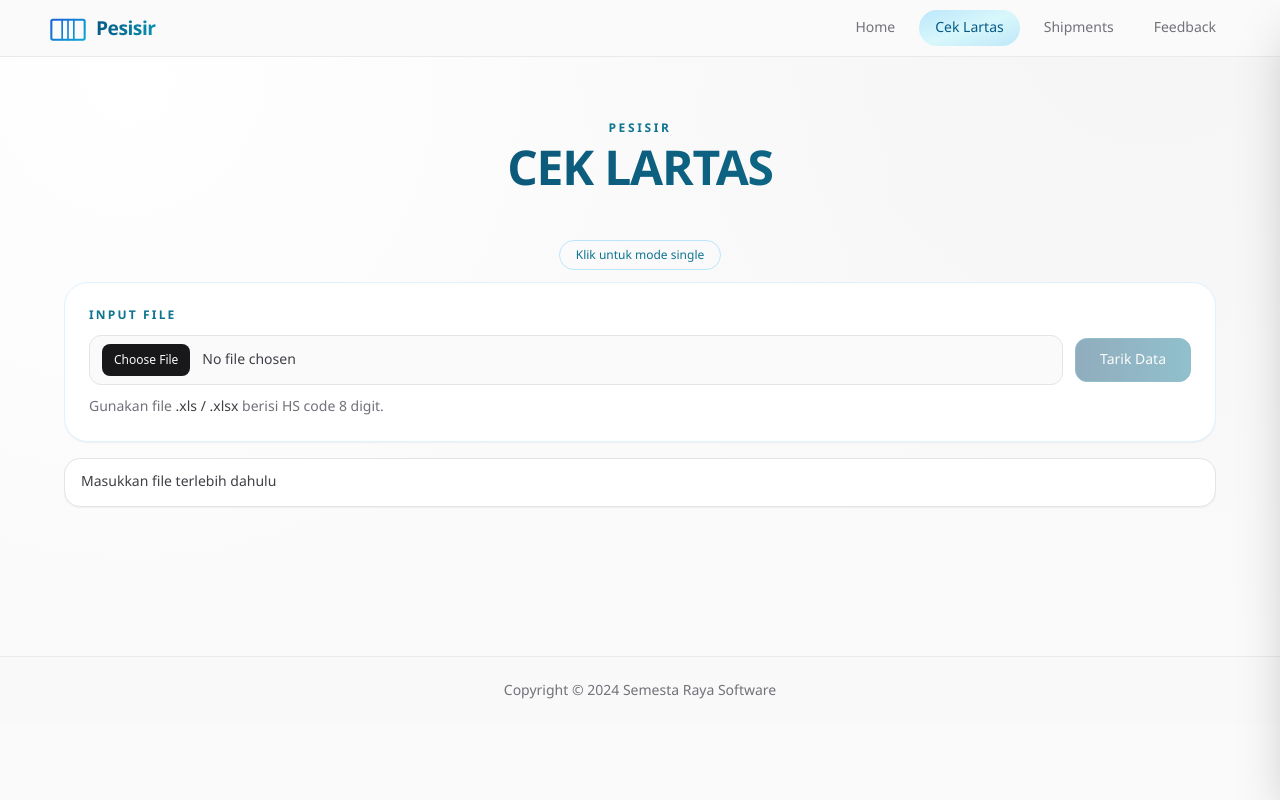
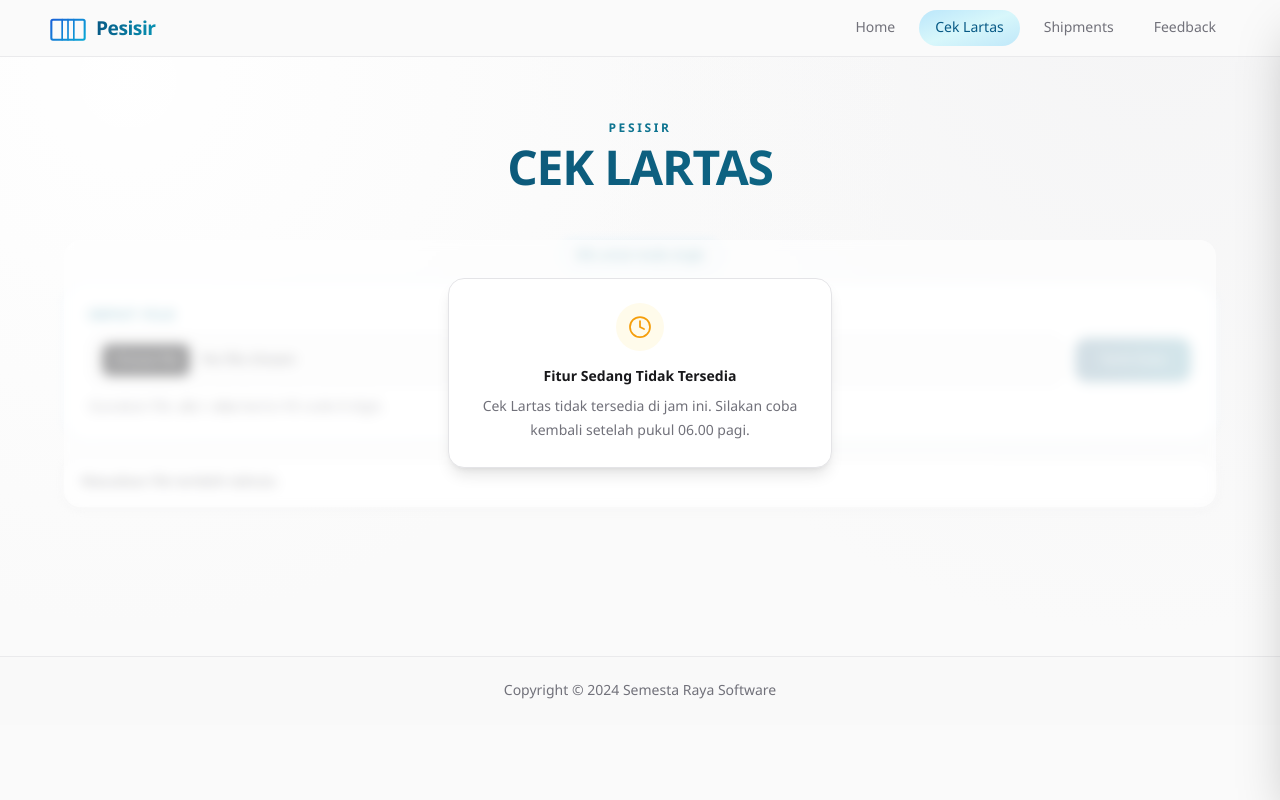
Before and after one commit to apktntaj/insscan, a Next.js app: page /cek-lartas in a window 1280 px wide. Built offline with nearby package versions, Linux system fonts and the light colour scheme.

Commit message:
cek-lartas blur page

```diff
--- a/app/cek-lartas/page.jsx
+++ b/app/cek-lartas/page.jsx
@@ -1,7 +1,4 @@
-import { Title, CekLartasScanner } from "../presentation/components";
-
-const PAGE_TITLE = "CEK LARTAS";
-const PAGE_DESCRIPTION = [];
+import CekLartasPageClient from "../presentation/components/features/CekLartasPage";
 
 export const metadata = {
   title: "Cek Lartas",
@@ -29,14 +26,10 @@ export const metadata = {
 };
 
 /**
- * Cek Lartas Page
- * @description Halaman utama untuk fitur Cek Lartas
+ * Cek Lartas Page (Server Component)
+ * Metadata diekspor dari sini, konten didelegasikan ke Client Component
+ * agar maintenance window check bisa menggunakan hooks.
  */
 export default function CekLartasPage() {
-  return (
-    <div className="mx-auto w-full max-w-6xl space-y-4">
-      <Title title={PAGE_TITLE} descs={PAGE_DESCRIPTION} variant="modern" eyebrow="Pesisir" />
-      <CekLartasScanner />
-    </div>
-  );
+  return <CekLartasPageClient />;
 }
--- a/app/page.jsx
+++ b/app/page.jsx
@@ -65,7 +65,7 @@ const faqs = [
     a: "Ya, aman. IndexedDB bersifat persisten — data tetap ada selama kamu tidak menghapus data browser secara manual atau berpindah perangkat atau berganti browser.",
   },
   {
-    q: "Kenapa fitur Cek Lartas hanya bisa digunakan dari jam 06.00 sampai 22.00?",
+    q: "Kenapa fitur Cek Lartas hanya bisa digunakan dari jam 06.00 sampai 23.50?",
     a: "Pesisir mengambil data langsung dari situs INSW (Indonesia National Single Window). Di luar jam tersebut, INSW cenderung tidak responsif. Daripada kamu menunggu tanpa kepastian, kami batasi jam operasional agar pengalaman penggunaannya tetap konsisten.",
   },
   {
--- /dev/null
+++ b/app/presentation/components/common/MaintenanceOverlay.jsx
@@ -0,0 +1,71 @@
+"use client";
+
+/**
+ * MaintenanceOverlay
+ * Presentation Layer - Common Component
+ *
+ * Menampilkan blur overlay di atas konten saat fitur sedang dalam maintenance window.
+ * Wrapper ini tidak mengubah layout konten di dalamnya.
+ *
+ * @param {{
+ *   isActive: boolean,
+ *   title: string,
+ *   message: string,
+ *   children: React.ReactNode
+ * }} props
+ * @returns {JSX.Element}
+ *
+ * @example
+ * <MaintenanceOverlay isActive={true} title="Tidak Tersedia" message="Coba lagi pukul 06.00">
+ *   <CekLartasScanner />
+ * </MaintenanceOverlay>
+ *
+ * @example
+ * <MaintenanceOverlay isActive={false} title="..." message="...">
+ *   <CekLartasScanner />  {/* rendered normally *\/}
+ * </MaintenanceOverlay>
+ */
+export default function MaintenanceOverlay({ isActive, title, message, children }) {
+  return (
+    <div className="relative">
+      {/* Konten asli — selalu dirender agar tidak ada layout shift */}
+      <div className={isActive ? "pointer-events-none select-none blur-sm" : undefined}>
+        {children}
+      </div>
+
+      {/* Overlay — hanya muncul saat isActive */}
+      {isActive && (
+        <div
+          className="absolute inset-0 z-10 flex items-center justify-center rounded-2xl bg-white/60 backdrop-blur-sm"
+          role="status"
+          aria-live="polite"
+        >
+          <div className="mx-4 max-w-sm rounded-2xl border border-zinc-200 bg-white px-7 py-6 text-center shadow-lg">
+            {/* Ikon jam */}
+            <div className="mx-auto mb-4 flex h-12 w-12 items-center justify-center rounded-full bg-amber-50">
+              <svg
+                xmlns="http://www.w3.org/2000/svg"
+                width="24"
+                height="24"
+                viewBox="0 0 24 24"
+                fill="none"
+                stroke="currentColor"
+                strokeWidth="1.75"
+                strokeLinecap="round"
+                strokeLinejoin="round"
+                className="text-amber-500"
+                aria-hidden="true"
+              >
+                <circle cx="12" cy="12" r="10" />
+                <polyline points="12 6 12 12 16 14" />
+              </svg>
+            </div>
+
+            <h2 className="text-sm font-semibold text-zinc-900">{title}</h2>
+            <p className="mt-2 text-sm leading-6 text-zinc-500">{message}</p>
+          </div>
+        </div>
+      )}
+    </div>
+  );
+}
--- /dev/null
+++ b/app/presentation/components/features/CekLartasPage.jsx
@@ -0,0 +1,34 @@
+"use client";
+
+import { useMaintenanceWindow } from "../../hooks/useMaintenanceWindow";
+import MaintenanceOverlay from "../common/MaintenanceOverlay";
+import { Title, CekLartasScanner } from "../index";
+
+const PAGE_TITLE = "CEK LARTAS";
+const PAGE_DESCRIPTION = [];
+
+/**
+ * CekLartasPage (Client Component)
+ * Presentation Layer - Feature Page Wrapper
+ *
+ * Menggabungkan maintenance window check dengan konten halaman Cek Lartas.
+ * Dipisah dari page.jsx agar metadata tetap bisa diekspor dari Server Component.
+ *
+ * @returns {JSX.Element}
+ */
+export default function CekLartasPage() {
+  const { isUnderMaintenance, config } = useMaintenanceWindow("cek-lartas");
+
+  return (
+    <div className="mx-auto w-full max-w-6xl space-y-4">
+      <Title title={PAGE_TITLE} descs={PAGE_DESCRIPTION} variant="modern" eyebrow="Pesisir" />
+      <MaintenanceOverlay
+        isActive={isUnderMaintenance}
+        title={config?.title ?? "Fitur Sedang Tidak Tersedia"}
+        message={config?.message ?? "Fitur ini sedang tidak tersedia. Silakan coba beberapa saat lagi."}
+      >
+        <CekLartasScanner />
+      </MaintenanceOverlay>
+    </div>
+  );
+}
--- /dev/null
+++ b/app/presentation/config/maintenance-config.js
@@ -0,0 +1,42 @@
+/**
+ * Maintenance Window Configuration
+ * Presentation Layer - Config
+ *
+ * Konfigurasi jendela maintenance untuk fitur-fitur tertentu.
+ * Komponen UI membaca dari sini untuk menentukan kapan harus menampilkan blur overlay.
+ *
+ * Semua waktu menggunakan format 24 jam (0–23 untuk jam, 0–59 untuk menit).
+ * Timezone mengikuti browser pengguna — pastikan pengguna berada di WIB.
+ */
+
+/**
+ * Satu jendela maintenance untuk sebuah fitur.
+ *
+ * @typedef {Object} MaintenanceWindow
+ * @property {boolean} enabled        — aktifkan/nonaktifkan blur overlay tanpa menghapus config
+ * @property {{ hour: number, minute: number }} startTime — waktu mulai blur (inklusif)
+ * @property {{ hour: number, minute: number }} endTime   — waktu selesai blur (inklusif)
+ * @property {string}  title          — judul yang ditampilkan di overlay
+ * @property {string}  message        — pesan penjelasan untuk pengguna
+ *
+ * Invariant: hour harus antara 0–23, minute antara 0–59.
+ * Catatan: jika startTime > endTime (melewati tengah malam), window dianggap overnight.
+ *   Contoh: start 23:50, end 00:30 → blur dari 23:50 sampai 00:30 keesokan harinya.
+ */
+
+/**
+ * @type {Record<string, MaintenanceWindow>}
+ *
+ * Key adalah identifier fitur, dipakai oleh komponen untuk lookup.
+ * Tambahkan entry baru di sini untuk fitur lain yang butuh maintenance window.
+ */
+export const maintenanceWindows = {
+  "cek-lartas": {
+    enabled: true,
+    startTime: { hour: 23, minute: 50 },
+    endTime: { hour: 6, minute: 0 },
+    title: "Fitur Sedang Tidak Tersedia",
+    message:
+      "Cek Lartas tidak tersedia di jam ini. Silakan coba kembali setelah pukul 06.00 pagi.",
+  },
+};
--- /dev/null
+++ b/app/presentation/hooks/useMaintenanceWindow.js
@@ -0,0 +1,78 @@
+"use client";
+
+import { useState, useEffect } from "react";
+import { maintenanceWindows } from "../config/maintenance-config";
+
+/**
+ * Cek apakah waktu `now` berada dalam rentang [start, end].
+ * Mendukung overnight window (start > end, melewati tengah malam).
+ *
+ * @param {{ hour: number, minute: number }} start
+ * @param {{ hour: number, minute: number }} end
+ * @param {Date} now
+ * @returns {boolean}
+ *
+ * @example
+ * isInWindow({ hour: 23, minute: 50 }, { hour: 6, minute: 0 }, new Date("2024-01-01T00:30:00"))
+ * // => true  (00:30 ada di antara 23:50 – 06:00 overnight)
+ *
+ * @example
+ * isInWindow({ hour: 23, minute: 50 }, { hour: 6, minute: 0 }, new Date("2024-01-01T12:00:00"))
+ * // => false (12:00 di luar window)
+ */
+function isInWindow(start, end, now) {
+  const currentMinutes = now.getHours() * 60 + now.getMinutes();
+  const startMinutes = start.hour * 60 + start.minute;
+  const endMinutes = end.hour * 60 + end.minute;
+
+  if (startMinutes <= endMinutes) {
+    // Window normal: misal 08:00 – 22:00
+    return currentMinutes >= startMinutes && currentMinutes <= endMinutes;
+  } else {
+    // Overnight window: misal 23:50 – 06:00
+    return currentMinutes >= startMinutes || currentMinutes <= endMinutes;
+  }
+}
+
+/**
+ * Hook untuk mengecek apakah sebuah fitur sedang dalam maintenance window.
+ * Re-evaluasi setiap menit agar UI otomatis update saat window mulai/selesai.
+ *
+ * @param {string} featureKey — key dari maintenanceWindows config (e.g. "cek-lartas")
+ * @returns {{ isUnderMaintenance: boolean, config: import("../config/maintenance-config").MaintenanceWindow | null }}
+ *
+ * @example
+ * const { isUnderMaintenance, config } = useMaintenanceWindow("cek-lartas");
+ * // isUnderMaintenance: true jika sekarang pukul 23:50–06:00
+ *
+ * @example
+ * const { isUnderMaintenance } = useMaintenanceWindow("fitur-tidak-ada");
+ * // isUnderMaintenance: false (key tidak ditemukan di config)
+ */
+export function useMaintenanceWindow(featureKey) {
+  const config = maintenanceWindows[featureKey] ?? null;
+
+  const [isUnderMaintenance, setIsUnderMaintenance] = useState(() => {
+    if (!config || !config.enabled) return false;
+    return isInWindow(config.startTime, config.endTime, new Date());
+  });
+
+  useEffect(() => {
+    if (!config || !config.enabled) {
+      setIsUnderMaintenance(false);
+      return;
+    }
+
+    function check() {
+      setIsUnderMaintenance(isInWindow(config.startTime, config.endTime, new Date()));
+    }
+
+    // Cek setiap menit
+    const interval = setInterval(check, 60 * 1000);
+    check(); // cek langsung saat mount
+
+    return () => clearInterval(interval);
+  }, [config]);
+
+  return { isUnderMaintenance, config };
+}
```
